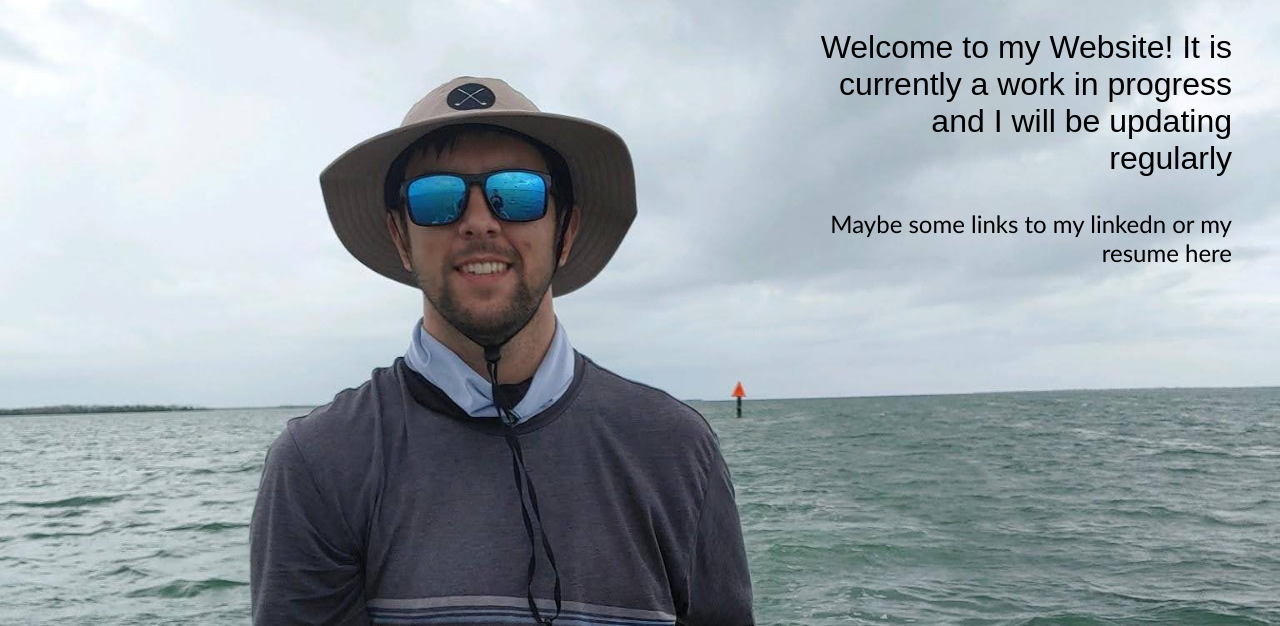
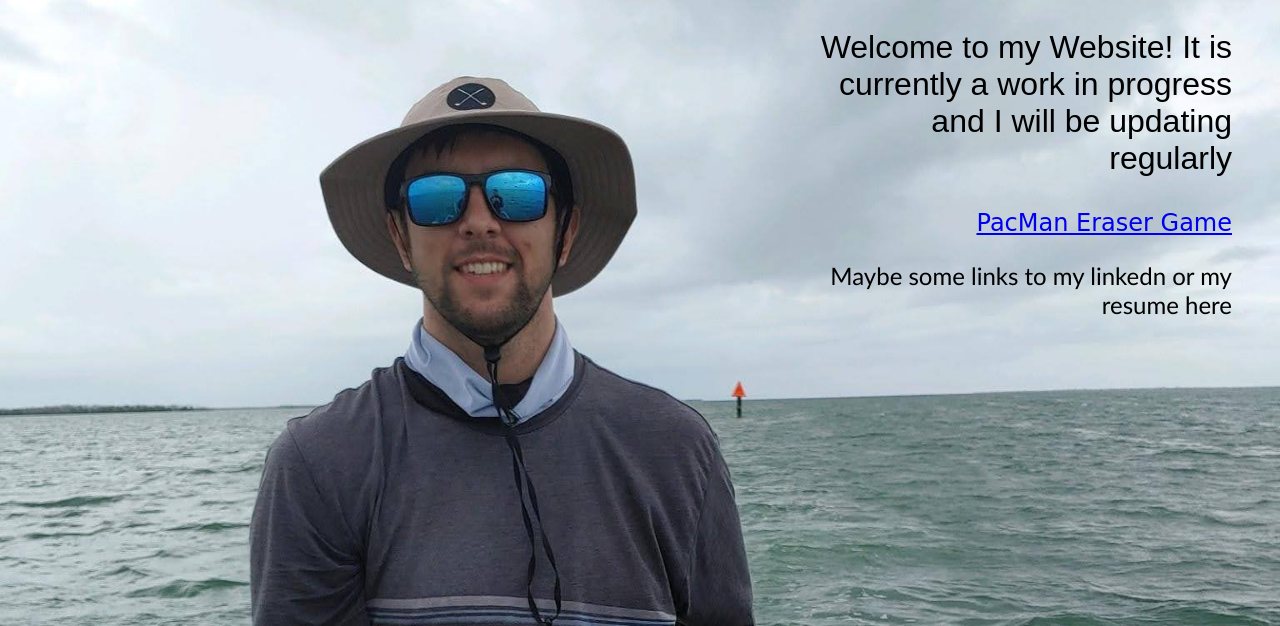
Before and after one commit to samswaringen/samswaringen.github.io, a plain HTML site: page index.html in a window 1280 px wide. Shown: the part 174-800 px from the top of the page. Drawn offline with Linux system fonts and the light colour scheme.

Commit message:
Update index.html

```diff
--- a/index.html
+++ b/index.html
@@ -10,7 +10,7 @@
     <main>
     <h1 id="websitetitle">Sam Swaringen's Homepage</h1>
     <p class="welcome"> Welcome to my Website! It is currently a work in progress and I will be updating regularly</p>
-      <p class="stuff"><a href = 'samswaringen.github.io/week4/'></a></p>
+      <p class="stuff"><a href = 'https://samswaringen.github.io/week4/'>PacMan Eraser Game</a></p>
     <p class="links"> Maybe some links to my linkedn or my resume here</p>
     </main>
    <footer>
```
